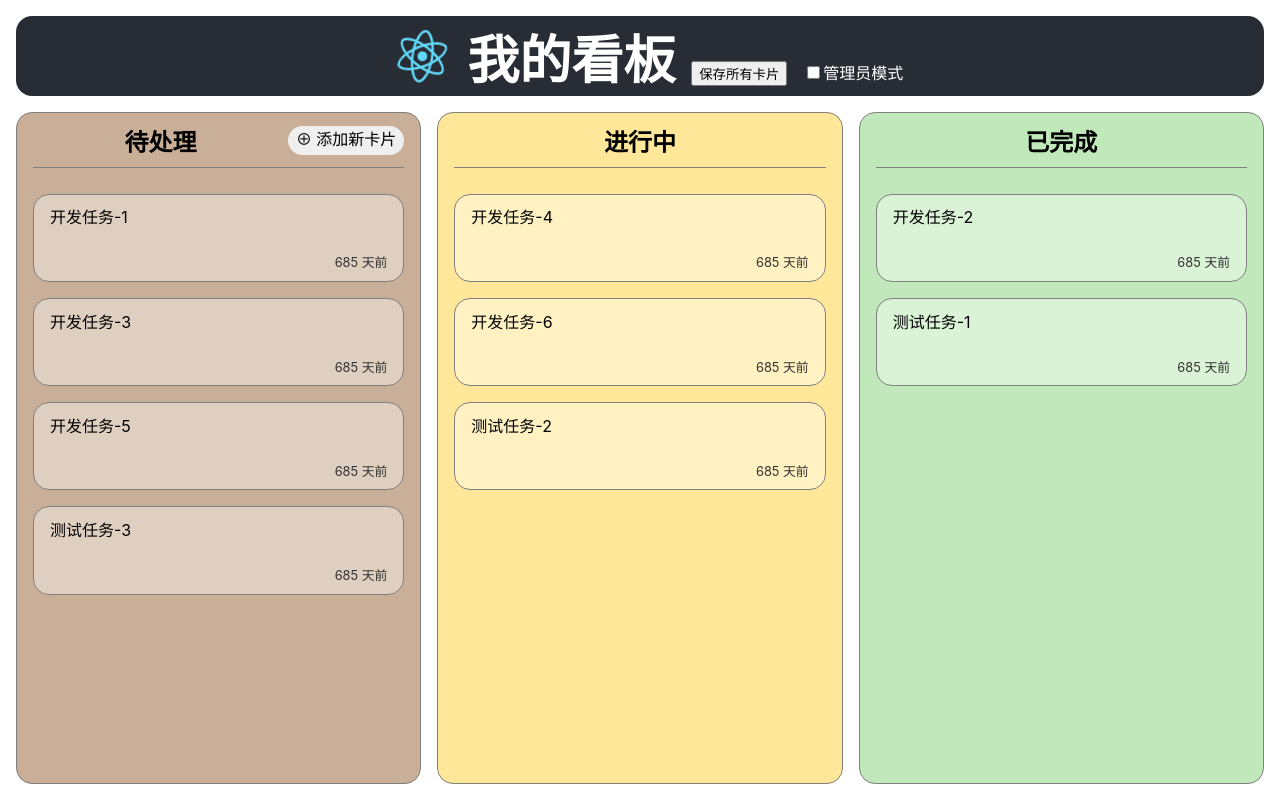
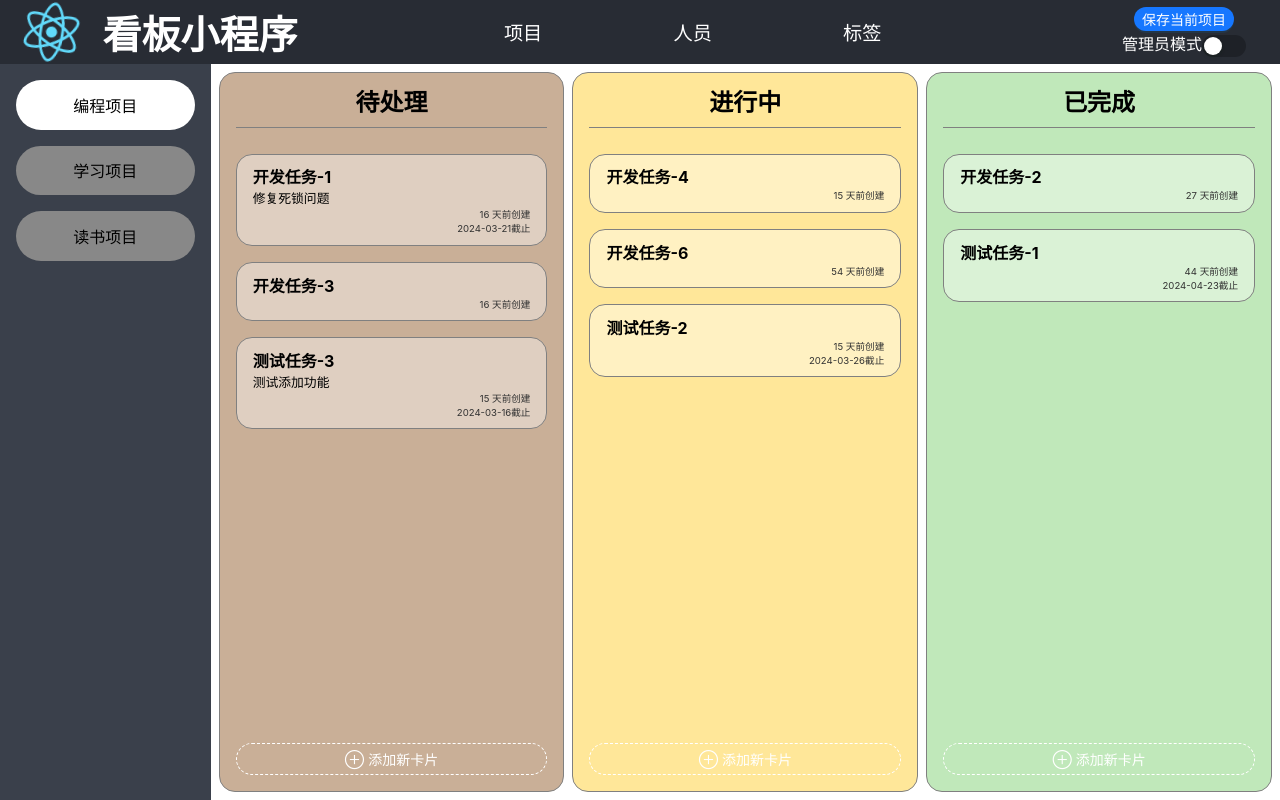
Before and after one commit to CherryTale/Kanban, a React (Vite) app: page / in a window 1280 px wide. Built offline with nearby package versions, Linux system fonts and the light colour scheme.

Commit message:
Add support to multi-project

```diff
--- a/package.json
+++ b/package.json
@@ -9,7 +9,7 @@
     "build": "vite build",
     "lint": "eslint './src/**/*.{js,jsx}'",
     "prepare": "husky install",
-    "lint-staged": "lint-staged"
+    "lint-staged": ""
   },
   "lint-staged": {
     "*.{js,jsx}": "eslint"
@@ -39,6 +39,7 @@
   "dependencies": {
     "@emotion/react": "^11.11.4",
     "@reduxjs/toolkit": "^2.2.2",
+    "antd": "^5.16.0",
     "immer": "^10.0.4",
     "react": "^18.2.0",
     "react-dom": "^18.2.0",
--- a/src/components/App.css
+++ b/src/components/App.css
@@ -1,43 +1,15 @@
 .App {
   display: flex;
   flex-direction: column;
-  gap: 1rem;
   height: 100vh;
   text-align: center;
-}
-
-.App-logo {
-  height: 80%;
-  pointer-events: none;
+  min-width: 10rem;
 }
 
 @media (prefers-reduced-motion: no-preference) {
   .App-logo {
     animation: App-logo-spin infinite 20s linear;
   }
-}
-
-.App-header {
-  flex: 1;
-  margin: 1rem 1rem 0;
-  border-radius: 1rem;
-  background-color: #282c34;
-  min-height: 5rem;
-  display: flex;
-  flex-direction: row-reverse;
-  align-items: center;
-  justify-content: center;
-  font-size: calc(10px + 2vmin);
-  color: white;
-}
-
-.App-header > h1 > * {
-  margin-left: 1rem;
-}
-
-.App-header > h1 > label {
-  font-size: initial;
-  font-weight: initial;
 }
 
 @keyframes App-logo-spin {
@@ -48,3 +20,63 @@
     transform: rotate(360deg);
   }
 }
+
+.App-header {
+  display: flex;
+  align-items: center;
+  justify-content: space-between;
+
+  background-color: #282c34;
+  height: 8vh;
+  font-size: calc(10px + 2vmin);
+  color: white;
+}
+
+.App-footer{
+  display: flex;
+  flex-direction: row;
+  justify-content: center;
+  align-items: center;
+  height: 92vh;
+}
+
+.control-panel {
+  width: 15vw;
+  font-size: initial;
+  font-weight: initial;
+  display: flex;
+  flex-direction: column;
+  align-items: center;
+}
+
+.name-logo{
+  display: flex;
+}
+.App-logo{
+  width: 8vw;
+}
+.project-name{
+  margin: auto;
+}
+.tag-container{
+  width: 50vw;
+  display: flex;
+  justify-content: space-evenly;
+  align-items: center;
+}
+.tag{
+  font-size: 1.2rem;
+  cursor: pointer;
+  transition: color 0.3s ease;
+}
+.tag:hover{
+  color: #888;
+}
+.project-selector{
+  height: 100%;
+  width: 20vw;
+  background-color: #3a404b;
+  list-style: none;
+  margin: 0;
+  padding: 0;
+}
--- a/src/components/App.jsx
+++ b/src/components/App.jsx
@@ -1,27 +1,28 @@
-import logo from './logo.svg';
+import { css } from '@emotion/react';
 import './App.css';
 import React, { useEffect, useState } from 'react';
+import { Button, Switch } from 'antd';
 import KanbanBoard, { COLUMN_KEY_TODO, COLUMN_KEY_ONGOING, COLUMN_KEY_DONE } from './KanbanBoard';
 import AdminContext from '../context/AdminContexts';
+import { fakeData } from './FakeData';
+import logo from './logo.svg';
 
 const DATA_STORE_KEY = 'kanban-data-store';
 
+const projectNameStyles = css`
+  padding: 0.8rem;
+  margin: 1rem;
+  border-radius: 1.8rem;
+  cursor: pointer;
+  transition: background-color 0.3s ease;
+`;
+
 function App() {
-  const [todoList, setTodoList] = useState([
-    { title: '开发任务-1', status: '2022-05-22 18:15' },
-    { title: '开发任务-3', status: '2022-05-22 18:15' },
-    { title: '开发任务-5', status: '2022-05-22 18:15' },
-    { title: '测试任务-3', status: '2022-05-22 18:15' },
-  ]);
-  const [ongoingList, setOngoingList] = useState([
-    { title: '开发任务-4', status: '2022-05-22 18:15' },
-    { title: '开发任务-6', status: '2022-05-22 18:15' },
-    { title: '测试任务-2', status: '2022-05-22 18:15' },
-  ]);
-  const [doneList, setDoneList] = useState([
-    { title: '开发任务-2', status: '2022-05-22 18:15' },
-    { title: '测试任务-1', status: '2022-05-22 18:15' },
-  ]);
+  const [todoList, setTodoList] = useState([]);
+  const [ongoingList, setOngoingList] = useState([]);
+  const [doneList, setDoneList] = useState([]);
+  const [projectList, setProjectList] = useState([]);
+  const [currentProject, setCurrentProject] = useState(0);
   const updaters = {
     [COLUMN_KEY_TODO]: setTodoList,
     [COLUMN_KEY_ONGOING]: setOngoingList,
@@ -38,52 +39,85 @@ function App() {
     );
   };
   const [isAdmin, setIsAdmin] = useState(false);
-  const handleToggleAdmin = (evt) => {
-    setIsAdmin(!isAdmin);
-  };
-
   const [isLoading, setIsLoading] = useState(true);
   useEffect(
     () => {
       const data = window.localStorage.getItem(DATA_STORE_KEY);
       setTimeout(
         () => {
-          if (data) {
-            const KanbanColumnData = JSON.parse(data);
-            setTodoList(KanbanColumnData.todoList);
-            setOngoingList(KanbanColumnData.ongoingList);
-            setDoneList(KanbanColumnData.doneList);
+          if (!data) {
+            var KanbanData = fakeData;
+            window.localStorage.setItem(DATA_STORE_KEY, JSON.stringify(KanbanData));
+          } else {
+            var KanbanData = JSON.parse(data);
           }
+          setProjectList(KanbanData.map((item) => item.name));
+          setTodoList(KanbanData[currentProject].todolist);
+          setOngoingList(KanbanData[currentProject].ongoinglist);
+          setDoneList(KanbanData[currentProject].donelist);
+
           setIsLoading(false);
         },
         1000,
       );
     },
-    [],
+    [currentProject],
   );
   const handleSaveAll = () => {
-    const data = JSON.stringify({
-      todoList,
-      ongoingList,
-      doneList,
-    });
-    window.localStorage.setItem(DATA_STORE_KEY, data);
+    const updatedProject = {
+      name: projectList[currentProject],
+      todolist: todoList,
+      ongoinglist: ongoingList,
+      donelist: doneList,
+    };
+    let data = window.localStorage.getItem(DATA_STORE_KEY);
+    if (data) {
+      data = JSON.parse(data);
+      data[currentProject] = updatedProject;
+    } else {
+      data = [updatedProject];
+    }
+    window.localStorage.setItem(DATA_STORE_KEY, JSON.stringify(data));
   };
 
   return (
     <div className="App">
       <header className="App-header">
-        <h1>
-          我的看板
-          <button onClick={handleSaveAll}>保存所有卡片</button>
-          <label>
-            <input type="checkbox" value={isAdmin} onChange={handleToggleAdmin} />
+
+        <span className="name-logo">
+          <img src={logo} className="App-logo" alt="logo" />
+          <h2 className="project-name">看板小程序</h2>
+        </span>
+
+        <span className="tag-container">
+          <span className="tag">项目</span>
+          <span className="tag">人员</span>
+          <span className="tag">标签</span>
+        </span>
+
+        <span className="control-panel">
+          <Button onClick={handleSaveAll} shape="round" size="small" type="primary">保存当前项目</Button>
+          <div>
             管理员模式
-          </label>
-        </h1>
-        <img src={logo} className="App-logo" alt="logo" />
+            <Switch onChange={() => { setIsAdmin(!isAdmin); }} />
+          </div>
+        </span>
+
       </header>
       <AdminContext.Provider value={isAdmin}>
+        <footer className="App-footer">
+          <ul className="project-selector">
+            {projectList.map((item, index) => (
+              <li
+                key={index}
+                onClick={() => { setIsLoading(true); setCurrentProject(index); }}
+                css={projectNameStyles}
+                style={{ backgroundColor: index === currentProject ? '#fff' : '#888' }}
+              >
+                {item}
+              </li>
+            ))}
+          </ul>
           <KanbanBoard
             isLoading={isLoading}
             todoList={todoList}
@@ -92,6 +126,7 @@ function App() {
             onAdd={handleAdd}
             onRemove={handleRemove}
           />
+        </footer>
       </AdminContext.Provider>
     </div>
   );
--- /dev/null
+++ b/src/components/FakeData.jsx
@@ -0,0 +1,61 @@
+export var fakeData = [
+  {
+    name: '编程项目',
+    todolist: [
+      {
+        title: '开发任务-1', createTime: '2024-03-21 18:15', describe: '修复死锁问题', deadline: '2024-03-21',
+      },
+      { title: '开发任务-3', createTime: '2024-03-22 13:15' },
+      {
+        title: '测试任务-3', createTime: '2024-03-22 18:15', describe: '测试添加功能', deadline: '2024-03-16',
+      },
+    ],
+    ongoinglist: [
+      { title: '开发任务-4', createTime: '2024-03-22 18:21' },
+      { title: '开发任务-6', createTime: '2024-02-12 18:15' },
+      { title: '测试任务-2', createTime: '2024-03-22 18:15', deadline: '2024-03-26' },
+    ],
+    donelist: [
+      { title: '开发任务-2', createTime: '2024-03-11 12:15' },
+      { title: '测试任务-1', createTime: '2024-02-22 18:11', deadline: '2024-04-23' },
+    ],
+    stafflist: [
+      { name: '张三' },
+      { name: '李四' },
+      { name: '王五' },
+    ],
+    taglist: [
+      '限时',
+      '紧急',
+      '🏆',
+      '修复',
+    ],
+  },
+  {
+    name: '学习项目',
+    todolist: [
+      { title: '学习任务-3', createTime: '2024-03-22 13:15' },
+      { title: '复习任务-3', createTime: '2024-03-22 18:15', deadline: '2024-04-23' },
+      { title: '预习任务-2', createTime: '2024-03-11 12:15' },
+    ],
+    ongoinglist: [
+      { title: '学习任务-1', createTime: '2024-03-21 18:15' },
+      { title: '学习任务-4', createTime: '2024-03-22 18:21' },
+      { title: '学习任务-6', createTime: '2024-02-12 18:15', deadline: '2024-04-23' },
+    ],
+    donelist: [
+      { title: '学习任务-2', createTime: '2024-03-22 18:15', deadline: '2024-04-23' },
+      { title: '预习任务-1', createTime: '2024-02-22 18:11' },
+    ],
+    stafflist: [],
+    taglist: [],
+  },
+  {
+    name: '读书项目',
+    todolist: [],
+    ongoinglist: [],
+    donelist: [],
+    stafflist: [],
+    taglist: [],
+  },
+];
--- a/src/components/KanbanBoard.jsx
+++ b/src/components/KanbanBoard.jsx
@@ -1,17 +1,18 @@
 import React, { useState } from 'react';
 import { css } from '@emotion/react';
+import { Spin } from 'antd';
 import KanbanColumn from './KanbanColumn';
 
 const KanbanBoardStyles = css`
-    flex:10;
     display:flex;
     flex-direction:row;
-    gap:1rem;
-    margin:0 1rem 1rem;
+    height:100%;
+    width:100%;
+    gap:0.5rem;
+    margin:0.5rem;
   `;
 
 const COLUMN_BG_COLORS = {
-  loading: '#E3E3E3',
   todo: '#C9AF97',
   ongoing: '#FFE799',
   done: '#C0E8BA',
@@ -42,7 +43,7 @@ export default function KanbanBoard({
   return (
     <main css={KanbanBoardStyles}>
       {isLoading ? (
-        <KanbanColumn title="读取中..." bgColor={COLUMN_BG_COLORS.loading} />
+        <Spin size="large" />
       ) : (
         <>
           <KanbanColumn
@@ -53,8 +54,8 @@ export default function KanbanBoard({
             onDrop={handleDrop}
             cardList={todoList}
             setDraggedItem={setDraggedItem}
-            canAddNew
             onAdd={onAdd.bind(null, COLUMN_KEY_TODO)}
+            onRemove={onRemove.bind(null, COLUMN_KEY_TODO)}
           />
           <KanbanColumn
             bgColor={COLUMN_BG_COLORS.ongoing}
@@ -64,6 +65,8 @@ export default function KanbanBoard({
             onDrop={handleDrop}
             cardList={ongoingList}
             setDraggedItem={setDraggedItem}
+            onAdd={onAdd.bind(null, COLUMN_KEY_ONGOING)}
+            onRemove={onRemove.bind(null, COLUMN_KEY_ONGOING)}
           />
           <KanbanColumn
             bgColor={COLUMN_BG_COLORS.done}
@@ -71,9 +74,10 @@ export default function KanbanBoard({
             setIsDragSource={(isSrc) => setDragSource(isSrc ? COLUMN_KEY_DONE : null)}
             setIsDragTarget={(isTgt) => setDragTarget(isTgt ? COLUMN_KEY_DONE : null)}
             onDrop={handleDrop}
-            onRemove={onRemove.bind(null, COLUMN_KEY_DONE)}
             cardList={doneList}
             setDraggedItem={setDraggedItem}
+            onAdd={onAdd.bind(null, COLUMN_KEY_DONE)}
+            onRemove={onRemove.bind(null, COLUMN_KEY_DONE)}
           />
         </>
       )}
--- a/src/components/KanbanCard.jsx
+++ b/src/components/KanbanCard.jsx
@@ -1,5 +1,6 @@
 import React, { useContext, useEffect, useState } from 'react';
 import { css } from '@emotion/react';
+import { Button, Modal } from 'antd';
 import AdminContext from '../context/AdminContexts';
 
 export const kanbanCardStyles = css`
@@ -16,14 +17,23 @@ export const kanbanCardStyles = css`
   }
 `;
 export const kanbanCardTitleStyles = css`
-  min-height:3rem;
+  font-size:1rem;
+  font-weight:bold;
 `;
+const timeStyles = css`
+  text-align: right;
+  font-size: 0.6rem;
+  color: #333;
+`;
+const DescribeStyles = css`
+  font-size:0.8rem;
 
+`;
 export default function KanbanCard({
-  title, status, onDragStart, onRemove,
+  title, createTime, onDragStart, onRemove, deadline, describe,
 }) {
-  const [displayTime, setDisplayTime] = useState(status);
-
+  const [displayTime, setDisplayTime] = useState(createTime);
+  const [showDetail, setShowDetail] = useState(false);
   const isAdmin = useContext(AdminContext);
 
   useEffect(
@@ -34,7 +44,7 @@ export default function KanbanCard({
       const UPDATE_INTERVAL = MINUTE;
 
       const updateDisplayTime = () => {
-        const timePassed = new Date() - new Date(status);
+        const timePassed = new Date() - new Date(createTime);
         let relativeTime = '刚刚';
         if (MINUTE <= timePassed && timePassed < HOUR) {
           relativeTime = `${Math.ceil(timePassed / MINUTE)} 分钟前`;
@@ -52,7 +62,7 @@ export default function KanbanCard({
         clearInterval(intervalId);
       };
     },
-    [status],
+    [],
   );
 
   const handleDragStart = (evt) => {
@@ -62,19 +72,41 @@ export default function KanbanCard({
   };
 
   return (
-    <li css={kanbanCardStyles} draggable onDragStart={handleDragStart}>
+    <li css={kanbanCardStyles} draggable onDragStart={handleDragStart} onClick={() => { setShowDetail(true); }}>
       <div css={kanbanCardTitleStyles}>{title}</div>
-      <div
-        css={css`
-        text-align: right;
-        font-size: 0.8rem;
-        color: #333;
-      `}
-        title={status}
+      <div css={DescribeStyles}>{describe}</div>
+      <div css={timeStyles} title={createTime}>
+        {`${displayTime}创建`}
+      </div>
+      <div css={timeStyles} title={deadline}>
+        {deadline && `${deadline}截止`}
+        {isAdmin && onRemove && <Button danger onClick={() => onRemove({ title })} shape="circle" size="small">X</Button>}
+      </div>
+      <Modal
+        open={showDetail}
+        destroyOnClose
+        centered
+        footer={null}
+        title="任务详情"
+        onCancel={(evt) => { setShowDetail(false); evt.stopPropagation(); }}
       >
-        {displayTime}
-        {isAdmin && onRemove && <button onClick={() => onRemove({ title })}>X</button>}
-      </div>
+        <div>
+          标题：
+          {title}
+        </div>
+        <div>
+          描述：
+          {describe}
+        </div>
+        <div>
+          截止日期：
+          {deadline}
+        </div>
+        <div>
+          负责人：
+          {}
+        </div>
+      </Modal>
     </li>
   );
 }
--- a/src/components/KanbanColumn.jsx
+++ b/src/components/KanbanColumn.jsx
@@ -1,7 +1,10 @@
 import React, { useState } from 'react';
 import { css } from '@emotion/react';
+import {
+  Button, Modal, Form, Input, DatePicker,
+} from 'antd';
+import { useForm } from 'antd/es/form/Form';
 import KanbanCard from './KanbanCard';
-import KanbanNewCard from './KanbanNewCard';
 
 const KanbanColumnStyles = css`
   display:flex;
@@ -9,22 +12,13 @@ const KanbanColumnStyles = css`
   flex:1 1;
   border:1px solid gray;
   border-radius:1rem;
+  margin-top:0.5rem;
+  margin-bottom:0.5rem;
 
   &>h2{
     margin: 0.6rem 1rem;
     padding-bottom:0.6rem;
     border-bottom:1px solid gray;
-
-    &>button{
-      float: right;
-      margin-top: 0.2rem;
-      padding: 0.2rem 0.5rem;
-      border: 0;
-      border-radius: 1rem;
-      height: 1.8rem;
-      line-height: 1rem;
-      font-size: 1rem;
-    }
   }
 
   &>ul{
@@ -36,6 +30,12 @@ const KanbanColumnStyles = css`
   }
 `;
 
+const ButtonStyles = {
+  margin: '1rem',
+};
+
+const { TextArea } = Input;
+
 export default function KanbanColumn({
   bgColor,
   title,
@@ -45,16 +45,21 @@ export default function KanbanColumn({
   onRemove,
   cardList = [],
   setDraggedItem,
-  canAddNew = false,
   onAdd,
 }) {
   const [showAdd, setShowAdd] = useState(false);
-  const handleAdd = (evt) => {
-    setShowAdd(true);
+  const [form] = useForm();
+  const handleOk = () => {
+    form.validateFields().then(() => {
+      form.submit();
+      setShowAdd(false);
+    });
   };
-  const handleSubmit = (newCard) => {
-    onAdd && onAdd(newCard);
-    setShowAdd(false);
+  const handleFinish = (values) => {
+    if (values.deadline) {
+      values.deadline = values.deadline.format('MM/DD/YYYY');
+    }
+    onAdd({ ...values, createTime: new Date().toString() });
   };
   return (
     <section
@@ -85,14 +90,57 @@ export default function KanbanColumn({
     >
       <h2>
         {title}
-        {canAddNew && <button onClick={handleAdd} disabled={showAdd}>&#8853; 添加新卡片</button>}
       </h2>
       <ul>
-        {canAddNew && showAdd && <KanbanNewCard onSubmit={handleSubmit} />}
+        <Modal
+          open={showAdd}
+          centered
+          title="添加新卡片"
+          onOk={handleOk}
+          onCancel={() => { setShowAdd(false); }}
+          destroyOnClose
+        >
+          <Form form={form} onFinish={handleFinish}>
+            <Form.Item
+              label="标题"
+              name="title"
+              rules={[
+                {
+                  required: true,
+                  message: 'Please input your Title!',
+                },
+              ]}
+            >
+              <Input />
+            </Form.Item>
+            <Form.Item
+              label="描述"
+              name="describe"
+            >
+              <TextArea rows={4} />
+            </Form.Item>
+            <Form.Item
+              label="截止日期"
+              name="deadline"
+            >
+              <DatePicker />
+            </Form.Item>
+          </Form>
+        </Modal>
         {cardList.map(
           (props) => <KanbanCard onRemove={onRemove} key={props.title} onDragStart={() => setDraggedItem(props)} {...props} />,
         )}
       </ul>
+      <Button
+        onClick={() => { setShowAdd(true); }}
+        disabled={showAdd}
+        shape="round"
+        type="dashed"
+        ghost
+        style={ButtonStyles}
+      >
+        &#8853; 添加新卡片
+      </Button>
     </section>
   );
 }
--- a/src/components/KanbanNewCard.jsx
+++ /dev/null
@@ -1,39 +0,0 @@
-import React, { useEffect, useRef, useState } from 'react';
-import { css } from '@emotion/react';
-import { kanbanCardStyles, kanbanCardTitleStyles } from './KanbanCard';
-
-export default function KanbanNewCard({ onSubmit }) {
-  const [title, setTitle] = useState('');
-  const inputElem = useRef(null);
-  useEffect(
-    () => {
-      inputElem.current.focus();
-    },
-    [],
-  );
-
-  const handleChange = (evt) => {
-    setTitle(evt.target.value);
-  };
-  const handleKeyDown = (evt) => {
-    if (evt.key === 'Enter') {
-      const newCard = { title, status: new Date().toString() };
-      onSubmit(newCard);
-    }
-  };
-  return (
-    <li css={kanbanCardStyles}>
-      <h3>添加新卡片</h3>
-      <div css={css`
-        ${kanbanCardTitleStyles}
-
-        &>input[type="text"]{
-          width:80%;
-        }
-      `}
-      >
-        <input type="text" value={title} ref={inputElem} onChange={handleChange} onKeyDown={handleKeyDown} />
-      </div>
-    </li>
-  );
-}
--- a/src/index.jsx
+++ b/src/index.jsx
@@ -14,4 +14,4 @@ root.render(
 // If you want to start measuring performance in your app, pass a function
 // to log results (for example: reportWebVitals(console.log))
 // or send to an analytics endpoint. Learn more: https://bit.ly/CRA-vitals
-reportWebVitals();
+// reportWebVitals();
```
Also changed, not shown: 1 other file (tests, documents, lock files or other folders). Lines whose indentation alone changed are shown as unchanged.
